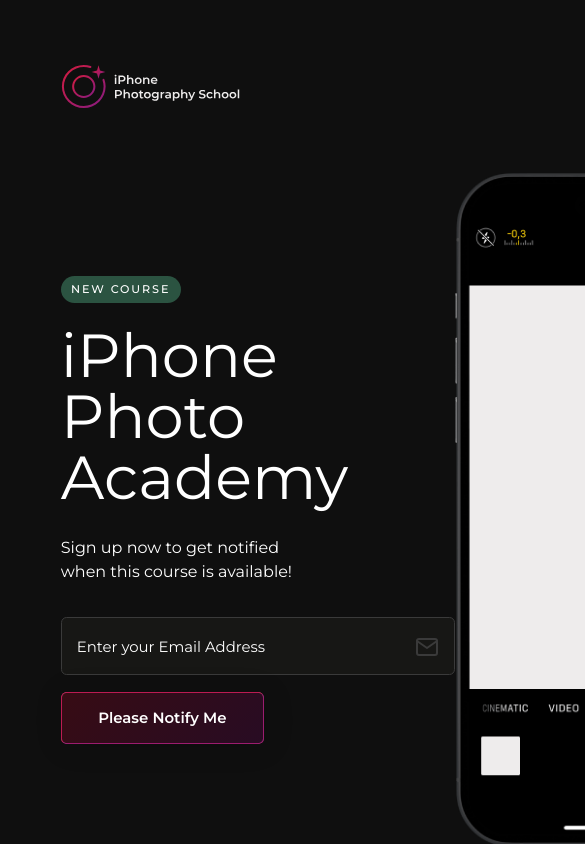
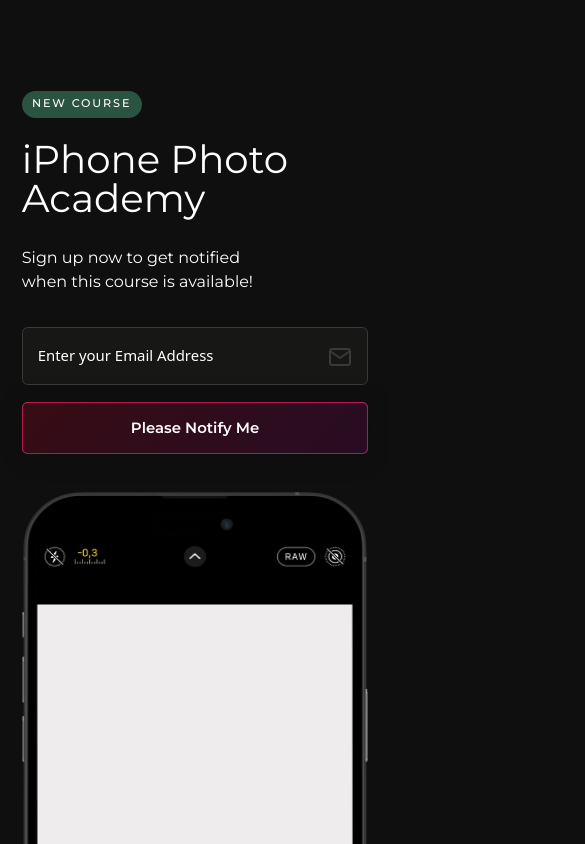
Before and after one commit to favour-chibueze/iphone-website, a Vue app: page / in a window 390 px wide. Shown: the top 844 px of the page, 585 px wide, since content can reach past the window. Built offline with nearby package versions, Linux system fonts and the light colour scheme.

Commit message:
Feat: added input validations and mobile responsivenes

```diff
--- a/src/App.vue
+++ b/src/App.vue
@@ -1,7 +1,7 @@
 <template>
   <div>
     <!-- Header section -->
-    <header class="container">
+    <header class="app-container">
       <nav class="navbar">
         <div>
           <img src="@/assets/images/ips-logo.svg" />
@@ -10,8 +10,8 @@
     </header>
 
     <!-- Wait list section  -->
-    <div class="container wait-list-wrapper">
-      <div class="wait-list-form-wrapper">
+    <div class="app-container wait-list-wrapper row">
+      <div class="wait-list-form-wrapper col-md-6 col-sm-12 col-xs-12 col-lg-6">
         <div class="wait-list-badge">New course</div>
         <div>
           <h2 class="wait-list-header">iPhone Photo Academy</h2>
@@ -21,24 +21,37 @@
           </p>
         </div>
         <div class="wait-list-form">
-          <div class="wait-list-input-wrapper">
+          <div
+            class="wait-list-input-wrapper"
+            :class="[emailError ? 'form-input-error' : null]"
+          >
             <div class="wait-list-input-container">
               <input
                 class="wait-list-input"
                 type="text"
-                placeholder="Enter your Email Address"
+                placeholder=" "
+                v-model="email"
               />
+              <label
+                for="wait-list-input"
+                :class="[emailError ? 'form-text-error' : null]"
+                >{{
+                  emailError ? emailError : "Enter your Email Address"
+                }}</label
+              >
             </div>
             <div class="wait-list-form-placeholder--icon">
               <img src="@/assets/images/mail-icon.svg" />
             </div>
           </div>
           <div>
-            <button class="ips-btn">Please Notify Me</button>
+            <button class="ips-btn" @click="submitForm">
+              Please Notify Me
+            </button>
           </div>
         </div>
       </div>
-      <div class="ips-carousel-wrapper">
+      <div class="ips-carousel-wrapper col-md-6 col-md-6 col-sm-12 col-xs-12 col-lg-6">
         <div class="ips-carousel-mockup-wrapper">
           <img src="@/assets/images/iPhone-mokup.png" />
         </div>
@@ -48,12 +61,49 @@
 </template>
 
 <script>
+import { toRefs, reactive, watch } from "vue";
+
 export default {
-  name: "App",
-  components: {},
+  setup() {
+    const state = reactive({
+      email: "",
+      emailError: "",
+      formValid: false,
+    });
+
+    const validateEmail = () => {
+      const isValid = /\S+@\S+\.\S+/.test(state.email);
+      if (!state.email) {
+        state.emailError = "Enter your Email Address";
+        state.formValid = false;
+      } else if (!isValid) {
+        state.emailError = "Please enter a valid email";
+        state.formValid = false;
+      } else {
+        state.emailError = "";
+        state.formValid = true;
+      }
+    };
+
+    const submitForm = () => {
+      validateEmail()
+      if (!state.formValid) {
+        console.log("Form Error");
+      } else {
+        console.log("Form submitted");
+      }
+    };
+
+    watch(() => state.email, validateEmail);
+
+    return {
+      submitForm,
+      ...toRefs(state),
+    };
+  },
 };
 </script>
 
 <style>
-  @import "@/assets/styles/styles.css"
+@import "@/assets/styles/styles.css";
 </style>
--- a/src/assets/styles/styles.css
+++ b/src/assets/styles/styles.css
@@ -4,6 +4,14 @@
     --badge-color: #2B5341;
     --dark-gray-color: #171715;
     --light-gray-color: #3A3A3A;
+    --input-text-color: #eeecec;
+    --btn-right-border-color: #9c1c6f;
+    --btn-left-border-color: #bc1b52;
+    --btn-left-bg-gradient: #370C14;
+    --btn-right-bg-gradient: #280C23;
+    --btn-box-shadow-color: rgba(0, 0, 0, 0.15);
+    --label-color: #333;
+    --form-danger-color: #d41c3d;
 }
 
 
@@ -24,7 +32,7 @@ body {
     background: var(--app-bg-color);
 }
 
-.container {
+.app-container {
     margin: 0 auto;
     width: 75%;
 }
@@ -45,16 +53,6 @@ body {
     display: flex;
     justify-content: flex-end;
     margin-right: 100px;
-}
-
-
-.wait-list-wrapper .wait-list-form-wrapper {
-    flex: 0 0 50%;
-}
-
-.wait-list-wrapper .ips-carousel-wrapper {
-    flex: 0 0 50%;
-    /* margin-top: -150px; */
 }
 
 .wait-list-wrapper .wait-list-form {
@@ -92,8 +90,35 @@ body {
     line-height: 1.5;
 }
 
+.ips-btn {
+    font-size: 16px;
+    font-family: 'Montserrat', sans-serif;
+    font-style: normal;
+    font-weight: 600;
+    font-size: 14.9259px;
+    line-height: 1.5;
+    border: none;
+    padding: 13.9259px 36.3889px;
+    background-image: linear-gradient(135deg, var(--btn-left-bg-gradient) 0%, var(--btn-right-bg-gradient) 100%);
+    border-radius: 5.59722px;
+    color: var(--white-color);
+    cursor: pointer;
+    box-shadow: 2.02397px 2.02397px 28.3356px var(--btn-box-shadow-color);
+    border-bottom: 1px solid var(--btn-right-border-color);
+    border-right: 1px solid var(--btn-right-border-color);
+    border-top: 1px solid var(--btn-left-border-color);
+    border-left: 1px solid var(--btn-left-border-color);
+    ;
+}
+
+.wait-list-form-wrapper .wait-list-form .ips-btn {
+    margin-top: 17px;
+}
+
+
+/* FORM Component */
 .wait-list-form-wrapper .wait-list-form .wait-list-input-wrapper {
-    width: 394.6px;
+    /* width: 394.6px; */
     height: 57.84px;
     border-radius: 5.6px;
     background: var(--dark-gray-color);
@@ -105,47 +130,112 @@ body {
     padding: 14.9259px;
 }
 
-.wait-list-form-wrapper .wait-list-form .wait-list-input {
+.wait-list-form .wait-list-input {
     border: 0;
     outline: none;
     width: 100%;
+    color: var(--input-text-color);
     background: transparent;
 }
 
 .wait-list-form .wait-list-input-container {
     width: 85%;
+    position: relative;
+    color: var(--white-color);
 }
 
-.wait-list-form-wrapper .wait-list-form .wait-list-input::placeholder {
+label {
+    position: absolute;
+    top: 0;
+    left: 0;
+    transition: all 0.3s ease;
     color: var(--white-color);
+    pointer-events: none;
     font-size: 14.9259px;
-    font-family: 'Montserrat', sans-serif;
-    line-height: 1.0;
-    font-weight: 400;
+    line-height: 1.5;
 
 }
 
-.ips-btn {
-    font-size: 16px;
-    font-family: 'Montserrat', sans-serif;
-    font-style: normal;
-    font-weight: 600;
-    font-size: 14.9259px;
-    line-height: 1.5;
-    border: none;
-    padding: 13.9259px 36.3889px;
-    background-image: linear-gradient(135deg, #370C14 0%, #280C23 100%);
-    border-radius: 5.59722px;
-    color: var(--white-color);
-    cursor: pointer;
-    box-shadow: 2.02397px 2.02397px 28.3356px rgba(0, 0, 0, 0.15);
-    border-bottom: 1px solid #9c1c6f;
-    border-right: 1px solid #9c1c6f;
-    border-top: 1px solid #bc1b52;
-    border-left: 1px solid #bc1b52;
-    ;
+.wait-list-input:focus~label,
+.wait-list-form .wait-list-input:not(:placeholder-shown)~label {
+    top: -1.0rem;
+    left: 0;
+    font-size: 12px;
+    font-weight: bold;
+    color: var(--label-color);
+    border-radius: 5px;
+    font-weight: 400;
 }
 
-.wait-list-form-wrapper .wait-list-form .ips-btn {
-    margin-top: 17px;
+.wait-list-form .wait-list-input:focus,
+.wait-list-form .wait-list-input:not(:placeholder-shown) {
+    outline: none;
 }
+
+.form-input-error {
+    border: 1px solid  var( --form-danger-color) !important;
+}
+
+.form-text-error {
+    color: var(--form-danger-color) !important;
+}
+
+/* .wait-list-form .wait-list-input:placeholder-shown.wait-list-input  {
+    margin-top: 16px
+} */
+
+/* .wait-list-form .wait-list-input:not(:placeholder-shown).wait-list-input  {
+    margin-top: 0
+} */
+
+/* .wait-list-form .wait-list-input:placeholder-shown + .wait-list-form .wait-list-input:not(:placeholder-shown)~label  {
+    margin-top: 16px;
+    top: 0rem;
+} */
+
+
+
+/* Mobile Respnsiveness */
+@media screen and (min-width: 768px) and (max-width: 1024px) {
+    .ips-carousel-mockup-wrapper{
+        margin-right: 0px;
+    }
+    .app-container {
+        margin: 0 auto;
+        width: 95%;
+    }
+}
+
+@media screen and (max-width: 768px) {
+    .navbar {
+        padding: 1rem 0;
+    }
+    header {
+        display: none;
+    }
+    .app-container {
+        margin: 0 auto;
+        width: 95%;
+    }
+    h2 {
+        font-family: 'Montserrat';
+        font-size: 38.77px;
+        line-height: 1.0;
+    }
+    .wait-list-form .wait-list-input-wrapper {
+        width: 100%;
+    }
+    .ips-btn {
+        width: 100%;
+    }
+    .wait-list-wrapper {
+        margin-top: 90.61px;
+    }
+    .ips-carousel-mockup-wrapper {
+        margin-top: 38.29px;
+        margin-right: 0;
+    }
+    .ips-carousel-mockup-wrapper  img {
+        width: 100%;
+    }
+}
```
Also changed, not shown: src/components/BaseInput.vue (added).
